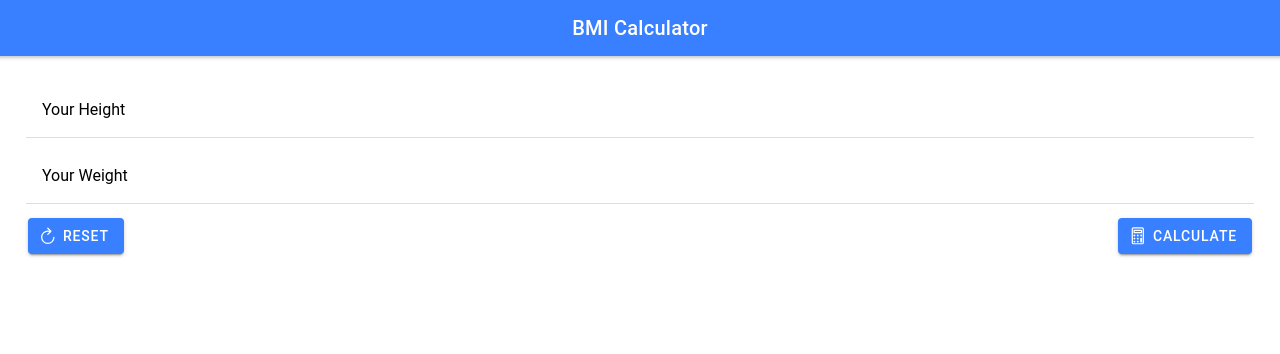
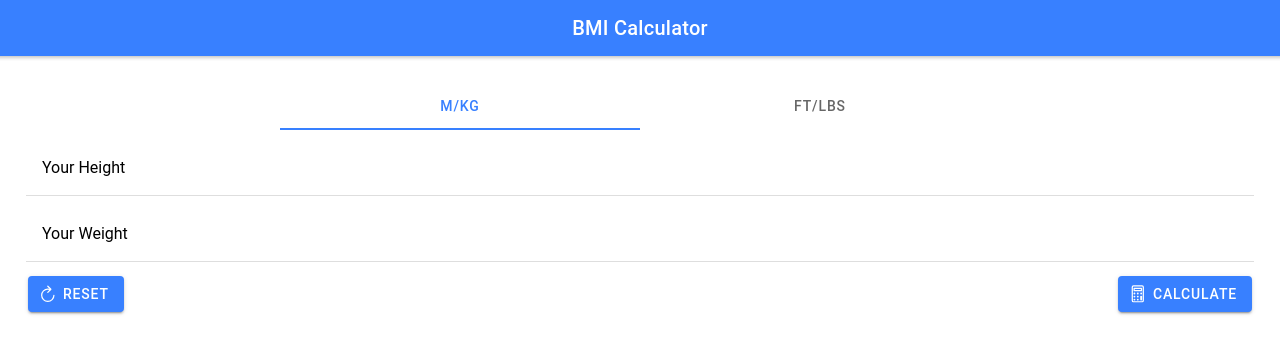
Before and after one commit to JamesDrysdale/Health_App, a React (Create React App) app: page / in a window 1280 px wide. Shown: the top 354 px of the page. Built offline with nearby package versions, Linux system fonts and the light colour scheme.

Commit message:
Segmented buttons appear on the DOM

```diff
--- a/src/App.tsx
+++ b/src/App.tsx
@@ -16,6 +16,7 @@
 
 import BmiControls from './components/BmiControls';
 import BmiResult from './components/BmiResult';
+import InputControl from './components/InputControl';
 
 /* Core CSS required for Ionic components to work properly */
 import '@ionic/react/css/core.css';
@@ -88,6 +89,12 @@
         <IonContent className="ion-padding">
 
           <IonGrid>
+            {/* Segmented buttons to choose metrics */}
+            <IonRow>
+              <IonCol>
+                <InputControl selectedValue="mkg" />
+              </IonCol>
+            </IonRow>
 
             {/* Input for User's height */}
             <IonRow>
--- /dev/null
+++ b/src/components/InputControl.tsx
@@ -0,0 +1,20 @@
+import React from 'react';
+import { IonLabel, IonSegment, IonSegmentButton } from '@ionic/react';
+
+const InputControl: React.FC<{selectedValue: 'mkg' | 'ftlbs'}> = props => {
+    return (
+        <IonSegment value={props.selectedValue}>
+            {/* Metres and Kilograms option */}
+            <IonSegmentButton value="mkg">
+                <IonLabel>m/kg</IonLabel>
+            </IonSegmentButton>
+
+            {/* Feet and pounds option */}
+            <IonSegmentButton value="ftlbs">
+                <IonLabel>ft/lbs</IonLabel>
+            </IonSegmentButton>
+        </IonSegment>
+    );
+};
+
+export default InputControl;
```
